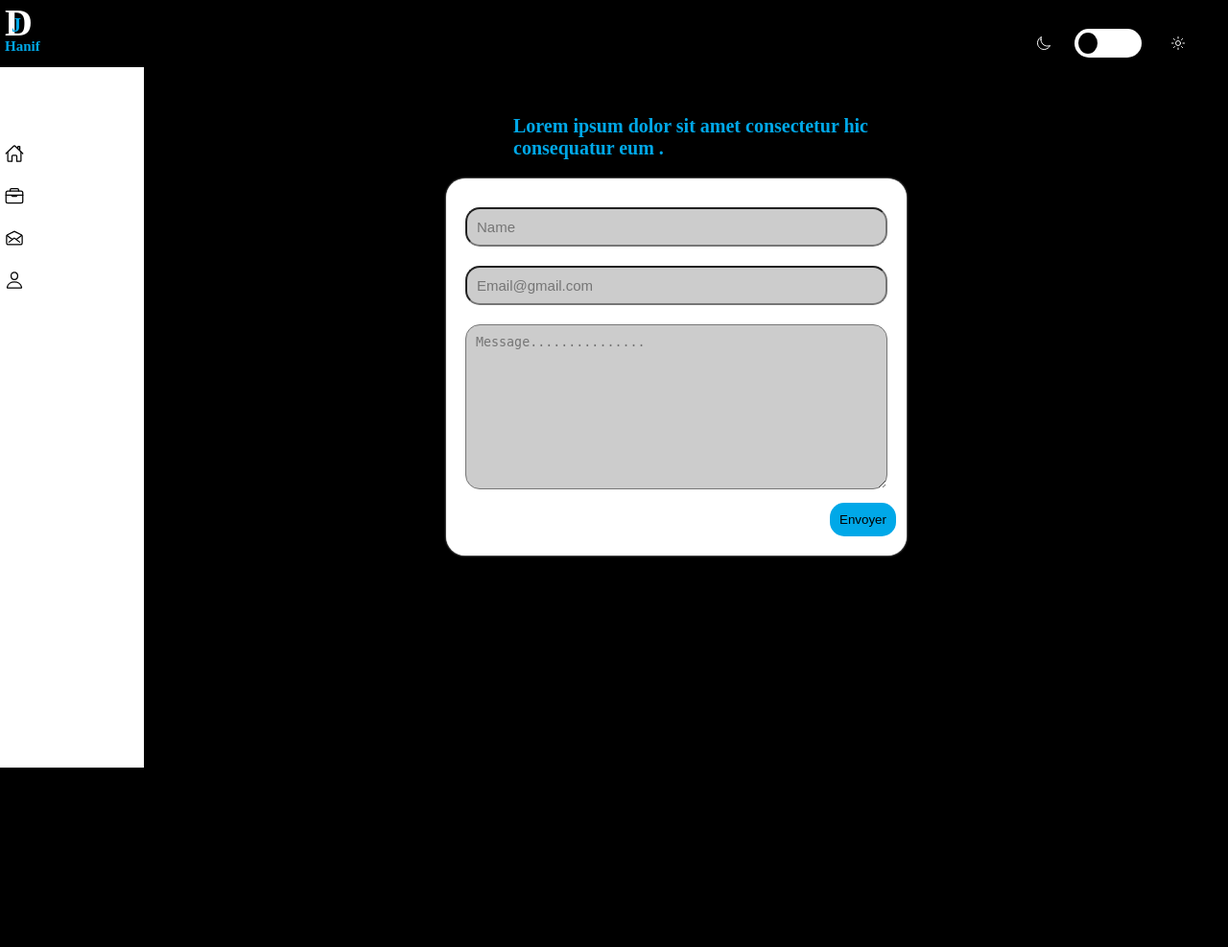
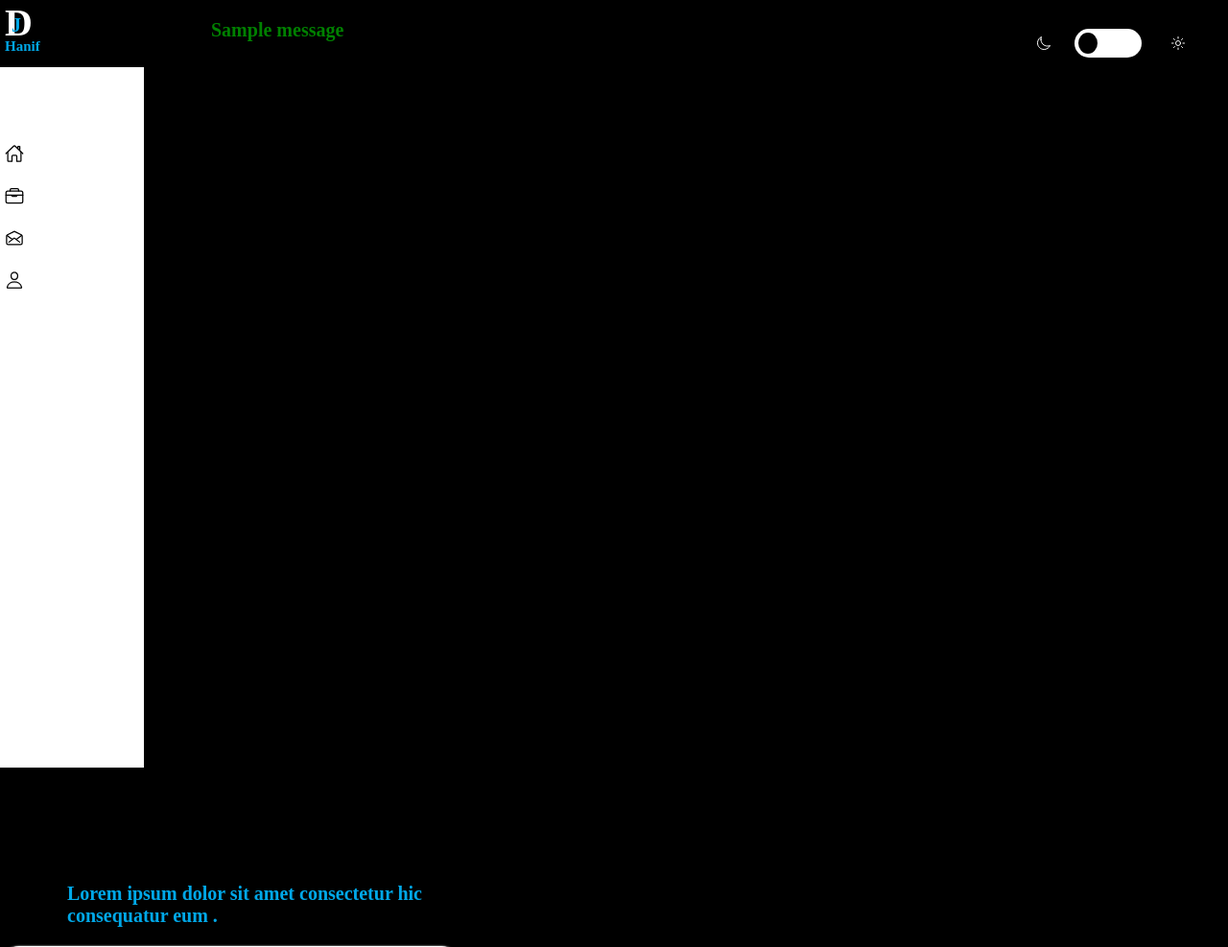
Before and after one commit to Djanfarouhanif/portfolio, a Django app: page /contact in a window 1280 px wide. Shown: the top 987 px of the page at 96% size. Before the commit the page ends 800 px from the top, so only its background shows below. Run offline with Django 5.2, Linux system fonts and the light colour scheme; one stand-in notice (Sample message) is shown.

Commit message:
add message from portfolio

```diff
--- a/hn_portfolio/settings.py
+++ b/hn_portfolio/settings.py
@@ -133,4 +133,4 @@ EMAIL_HOST = 'smtp.gmail.com'
 EMAIL_PORT = 587
 EMAIL_USE_TLS = True
 EMAIL_HOST_USER = "hanifdjanfarou8@gmail.com"
-EMAIL_HOST_PASSWORD = 'Maria9297'
+EMAIL_HOST_PASSWORD = 'ciuk jh nt qpuh ptmw'
--- a/hn_profile/views.py
+++ b/hn_profile/views.py
@@ -1,6 +1,6 @@
 from django.shortcuts import render
 from django.core.mail import send_mail
-
+from django.contrib  import messages
 from .models import Content,Project
 
 def index(request):
--- a/templates/contact.html
+++ b/templates/contact.html
@@ -44,6 +44,9 @@
 
             </nav>
         </div>
+        {% for message in messages %}
+        <p style="color: green;">{{message}}</p>
+        {% endfor %}
         <!-- -------------contact Form------------ -->
         <div class="content-form">
             <div class="form-header">
```
